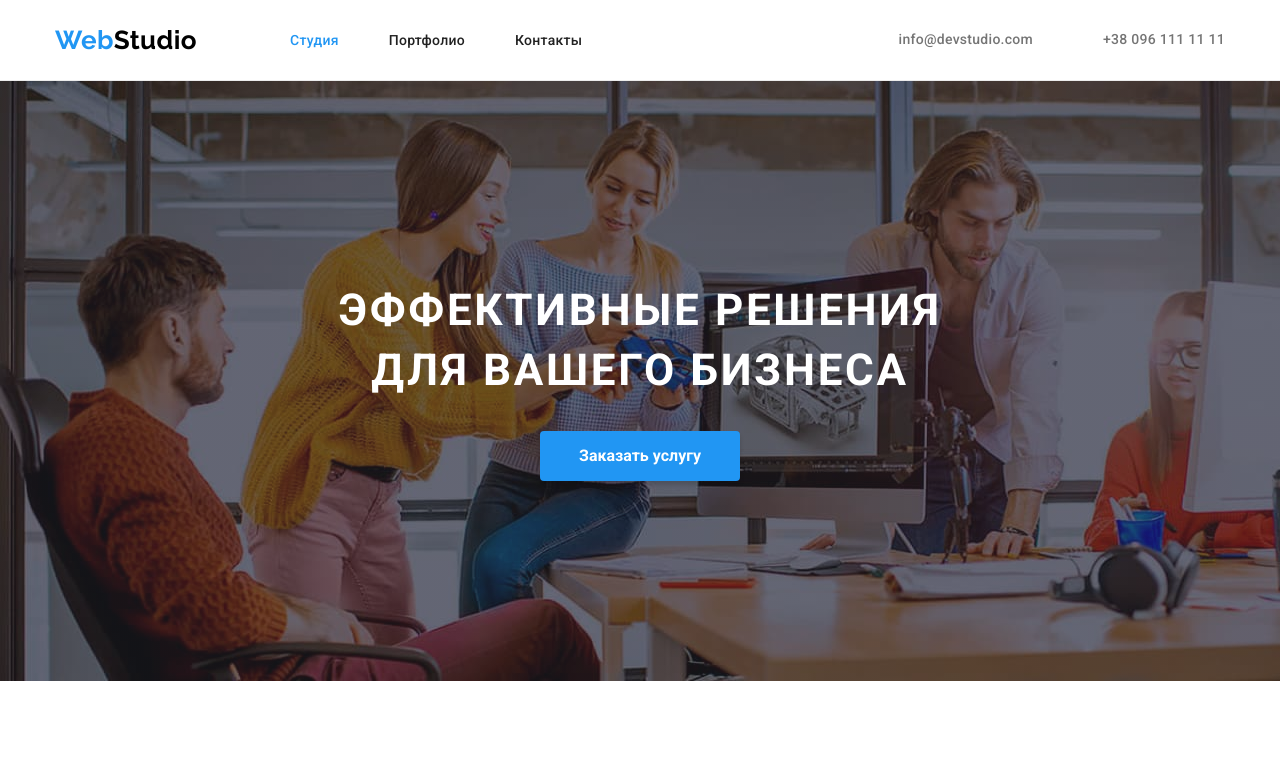
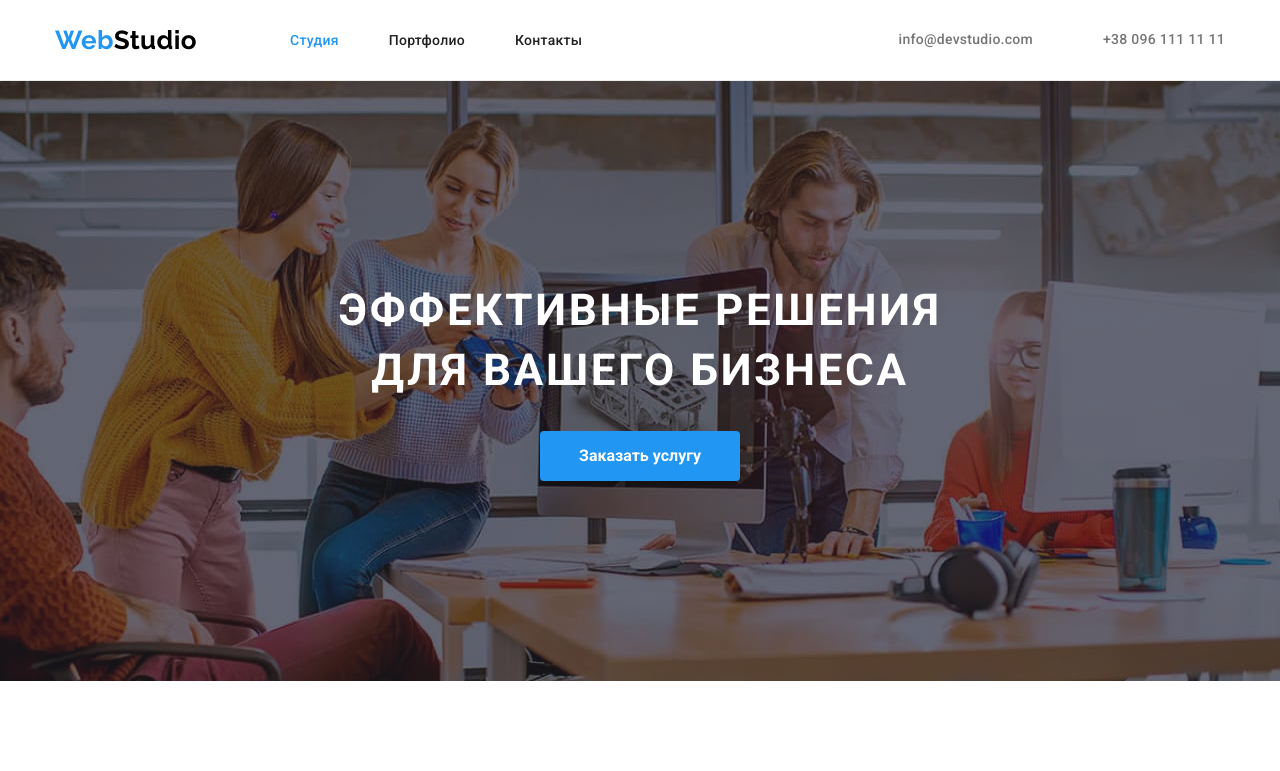
Before and after one commit to oleksandrnykodiuk/goit-markup-hw-04, a plain HTML site: page index.html in a window 1280 px wide. Shown: the top 771 px of the page. Drawn offline with nearby package versions, Linux system fonts and the light colour scheme.

Commit message:
small fixes

```diff
--- a/css/styles.css
+++ b/css/styles.css
@@ -180,6 +180,9 @@ img {
   text-align: center;
   background-image: linear-gradient(to right, rgba(47, 48, 58, 0.4), rgba(47, 48, 58, 0.4)),
     url(../images/hero/hero.jpg);
+  background-size: cover;
+  background-position: center;
+  background-repeat: no-repeat;
 }
 
 .hero .box-container {
--- a/index.html
+++ b/index.html
@@ -13,7 +13,7 @@
       href="https://cdnjs.cloudflare.com/ajax/libs/modern-normalize/1.0.0/modern-normalize.min.css"
     />
     <link rel="stylesheet" href="./css/styles.css" />
-    <title>WebStudio</title>
+    <title>Cтудия</title>
   </head>
 
   <body>
```
Also changed, not shown: portfolio.html (+1 -1 lines).
